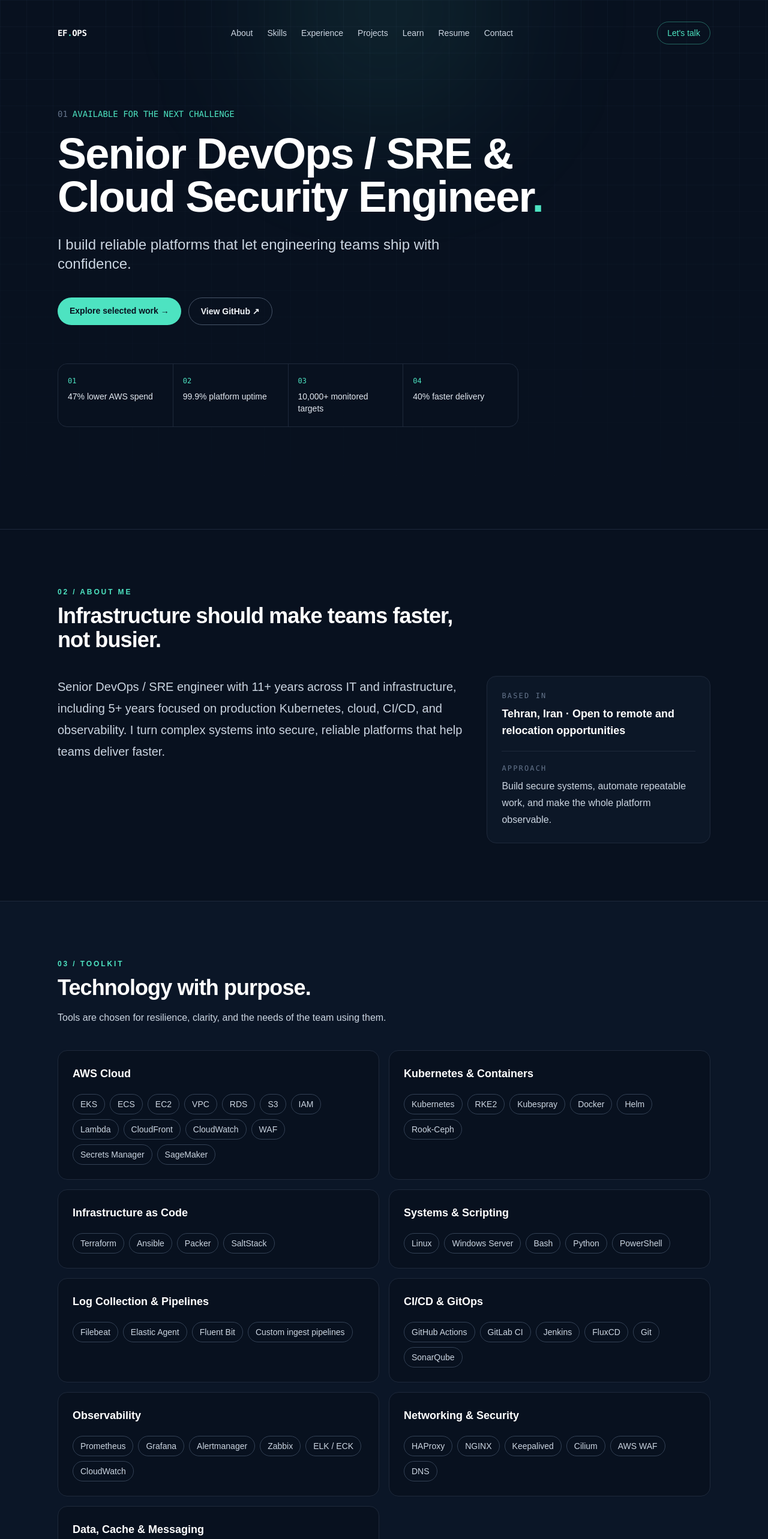
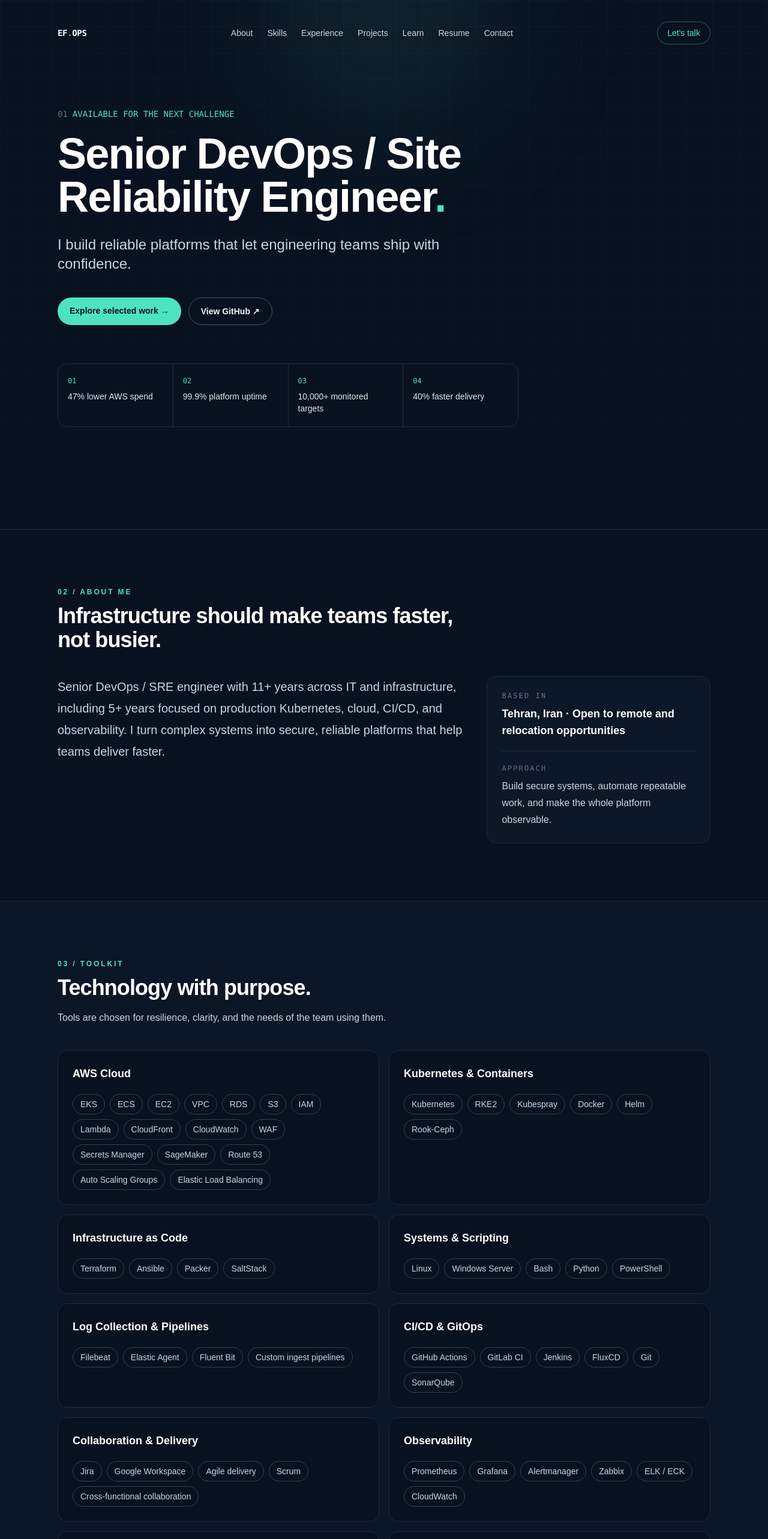
Before and after one commit to erfanehsanii/devops-portfolio, a Next.js app: page / in a window 1280 px wide. Shown: the top 2566 px of the page at 60% size. Built offline with nearby package versions, Linux system fonts and the light colour scheme.

Commit message:
feat: refine DevOps positioning and AWS experience

```diff
--- a/src/data/portfolio.ts
+++ b/src/data/portfolio.ts
@@ -1,6 +1,6 @@
 export const portfolio = {
   name: "Erfan Ehsani",
-  role: "Senior DevOps / SRE & Cloud Security Engineer",
+  role: "Senior DevOps / Site Reliability Engineer",
   tagline: "I build reliable platforms that let engineering teams ship with confidence.",
   summary:
     "Senior DevOps / SRE engineer with 11+ years across IT and infrastructure, including 5+ years focused on production Kubernetes, cloud, CI/CD, and observability. I turn complex systems into secure, reliable platforms that help teams deliver faster.",
@@ -12,12 +12,13 @@ export const portfolio = {
   resumeUrl: "erfan-sedighehsani-resume.pdf",
   focus: ["47% lower AWS spend", "99.9% platform uptime", "10,000+ monitored targets", "40% faster delivery"],
   skills: [
-    { category: "AWS Cloud", items: ["EKS", "ECS", "EC2", "VPC", "RDS", "S3", "IAM", "Lambda", "CloudFront", "CloudWatch", "WAF", "Secrets Manager", "SageMaker"] },
+    { category: "AWS Cloud", items: ["EKS", "ECS", "EC2", "VPC", "RDS", "S3", "IAM", "Lambda", "CloudFront", "CloudWatch", "WAF", "Secrets Manager", "SageMaker", "Route 53", "Auto Scaling Groups", "Elastic Load Balancing"] },
     { category: "Kubernetes & Containers", items: ["Kubernetes", "RKE2", "Kubespray", "Docker", "Helm", "Rook-Ceph"] },
     { category: "Infrastructure as Code", items: ["Terraform", "Ansible", "Packer", "SaltStack"] },
     { category: "Systems & Scripting", items: ["Linux", "Windows Server", "Bash", "Python", "PowerShell"] },
     { category: "Log Collection & Pipelines", items: ["Filebeat", "Elastic Agent", "Fluent Bit", "Custom ingest pipelines"] },
     { category: "CI/CD & GitOps", items: ["GitHub Actions", "GitLab CI", "Jenkins", "FluxCD", "Git", "SonarQube"] },
+    { category: "Collaboration & Delivery", items: ["Jira", "Google Workspace", "Agile delivery", "Scrum", "Cross-functional collaboration"] },
     { category: "Observability", items: ["Prometheus", "Grafana", "Alertmanager", "Zabbix", "ELK / ECK", "CloudWatch"] },
     { category: "Networking & Security", items: ["HAProxy", "NGINX", "Keepalived", "Cilium", "AWS WAF", "DNS"] },
     { category: "Data, Cache & Messaging", items: ["Redis", "RabbitMQ", "Kafka", "PostgreSQL", "Oracle", "ClickHouse"] },
```
